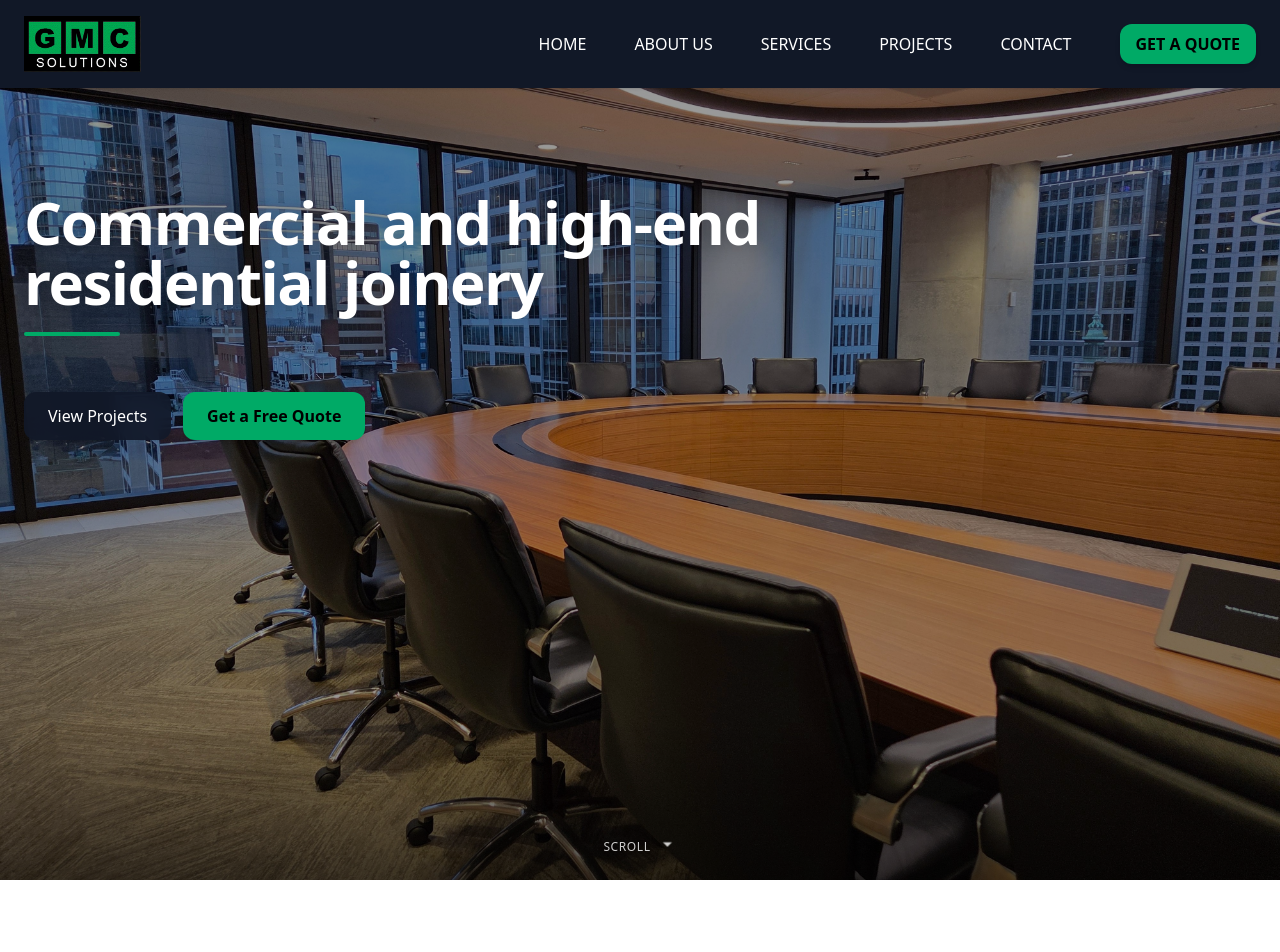
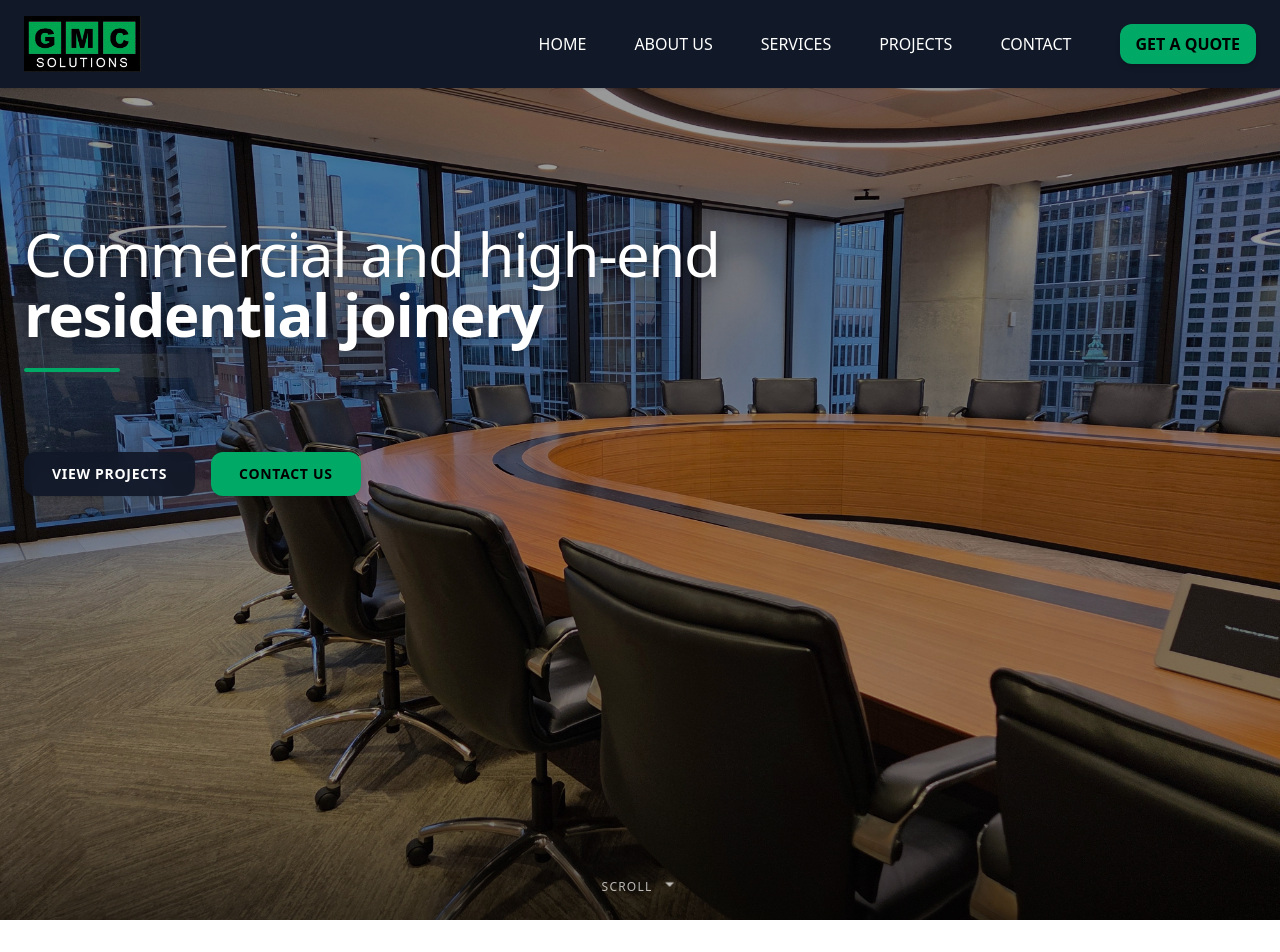
Before and after one commit to GMCandres/GMC, a React (Vite) app: page / in a window 1280 px wide. Shown: the top 952 px of the page. Built offline with nearby package versions, Linux system fonts and the light colour scheme.

Commit message:
Update Hero.jsx

```diff
--- a/src/components/Hero.jsx
+++ b/src/components/Hero.jsx
@@ -4,56 +4,56 @@ import heroImg from '../assets/hero-image.jpg'
 
 export default function Hero() {
   return (
-    <section className="relative min-h-[105vh] md:min-h-[110vh] text-white overflow-hidden">
+    <section id="top" className="relative min-h-[110vh] md:min-h-[115vh] text-white overflow-hidden">
       {/* Imagen de fondo */}
       <div
         className="absolute inset-0 bg-cover bg-center"
         style={{ backgroundImage: `url(${heroImg})` }}
         aria-hidden="true"
       />
-      {/* Overlay: oscuro + degradado inferior */}
+      {/* Overlay oscuro */}
       <div className="absolute inset-0 bg-black/40" />
       <div className="pointer-events-none absolute inset-x-0 bottom-0 h-40 bg-gradient-to-t from-black/50 to-transparent" />
 
       {/* Contenido */}
       <div className="relative z-10 mx-auto max-w-7xl px-6">
-        <div className="pt-[22vh] md:pt-[24vh] max-w-4xl">
-          {/* Título: solo el claim, sin 'GMC Solutions' visible */}
-          <h1 className="text-4xl md:text-6xl font-semibold leading-[1.08] tracking-tight drop-shadow-[0_1px_12px_rgba(0,0,0,0.25)]">
-            Commercial and high-end residential joinery
+        <div className="pt-[26vh] md:pt-[28vh] max-w-4xl">
+          {/* Título en dos líneas */}
+          <h1 className="text-3xl sm:text-4xl md:text-6xl leading-tight tracking-tight">
+            <span className="block font-light drop-shadow-[0_2px_6px_rgba(0,0,0,0.35)]">
+              Commercial and high-end
+            </span>
+            <span className="block font-semibold drop-shadow-[0_2px_6px_rgba(0,0,0,0.35)]">
+              residential joinery
+            </span>
           </h1>
 
-          {/* Acento: línea fina en verde */}
-          <div className="mt-5 h-1 w-24 rounded-full" style={{ backgroundColor: '#00aa66' }} />
+          {/* Línea acento */}
+          <div className="mt-6 h-1 w-24 rounded-full" style={{ backgroundColor: '#00aa66' }} />
 
-          {/* Subcopy opcional (puedes quitarlo si prefieres ultra minimal) */}
-          {/* <p className="mt-5 text-base md:text-lg text-white/85 max-w-2xl">
-            Bespoke craftsmanship, premium materials, delivered with precision from concept to completion.
-          </p> */}
-
-          {/* Bloque de botones separado del texto (más abajo) */}
-          <div className="mt-12 md:mt-14 flex flex-wrap items-center gap-3">
+          {/* Botones */}
+          <div className="mt-16 md:mt-20 flex flex-wrap items-center gap-4">
             <a
               href="#projects"
-              className="rounded-xl bg-gray-900/90 backdrop-blur px-6 py-3 text-white hover:bg-gray-800 transition shadow"
+              className="rounded-xl bg-gray-900/90 backdrop-blur px-7 py-3 text-sm font-semibold tracking-wider uppercase text-white hover:bg-gray-800 transition shadow"
             >
               View Projects
             </a>
             <a
               href="#contact"
-              className="rounded-xl px-6 py-3 font-semibold text-black shadow-md hover:shadow-lg transition"
+              className="rounded-xl px-7 py-3 text-sm font-semibold tracking-wider uppercase text-black shadow-md hover:shadow-lg transition"
               style={{ backgroundColor: '#00aa66' }}
             >
-              Get a Free Quote
+              Contact Us
             </a>
           </div>
         </div>
       </div>
 
-      {/* Indicador de scroll (opcional) */}
-      <div className="absolute bottom-6 left-1/2 -translate-x-1/2 text-white/80 text-xs tracking-wider">
+      {/* Indicador scroll opcional */}
+      <div className="absolute bottom-6 left-1/2 -translate-x-1/2 text-white/70 text-xs tracking-widest uppercase">
         <span className="inline-flex items-center gap-2">
-          SCROLL
+          Scroll
           <svg width="18" height="18" viewBox="0 0 24 24" className="animate-bounce">
             <path fill="currentColor" d="M12 16l-6-6h12z"/>
           </svg>
```
